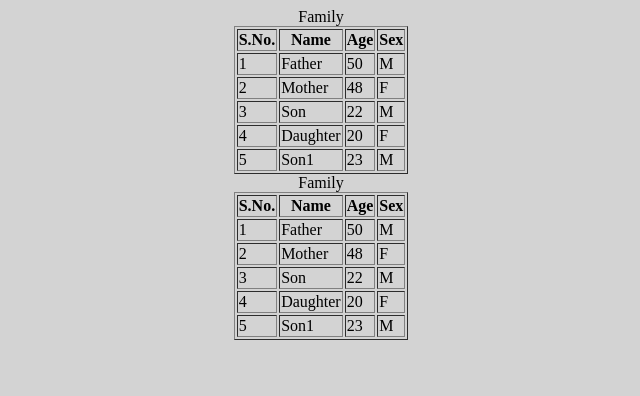
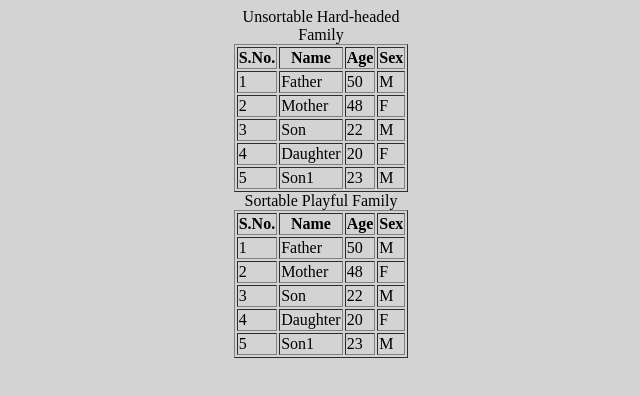
Before and after one commit to npras/sortable_table, a plain HTML site: page index.html in a window 1280 px wide. Shown: the whole page, without its empty margins (319-959 px from the left). Drawn offline with Linux system fonts and the light colour scheme.

Commit message:
table caption added :trollface:

```diff
--- a/index.html
+++ b/index.html
@@ -8,7 +8,7 @@
 <body>
   <div>
     <table id="myTable" class="tablesort" border="1" align="center">
-      <caption>Family</caption>
+      <caption>Unsortable Hard-headed Family</caption>
       <thead>
         <tr>
           <th>S.No.</th>
@@ -51,7 +51,7 @@
       </body>
     </table>
     <table id="myTable2" class="tablesort" border="1" align="center">
-      <caption>Family</caption>
+      <caption>Sortable Playful Family</caption>
       <thead>
         <tr>
           <th>S.No.</th>
```
